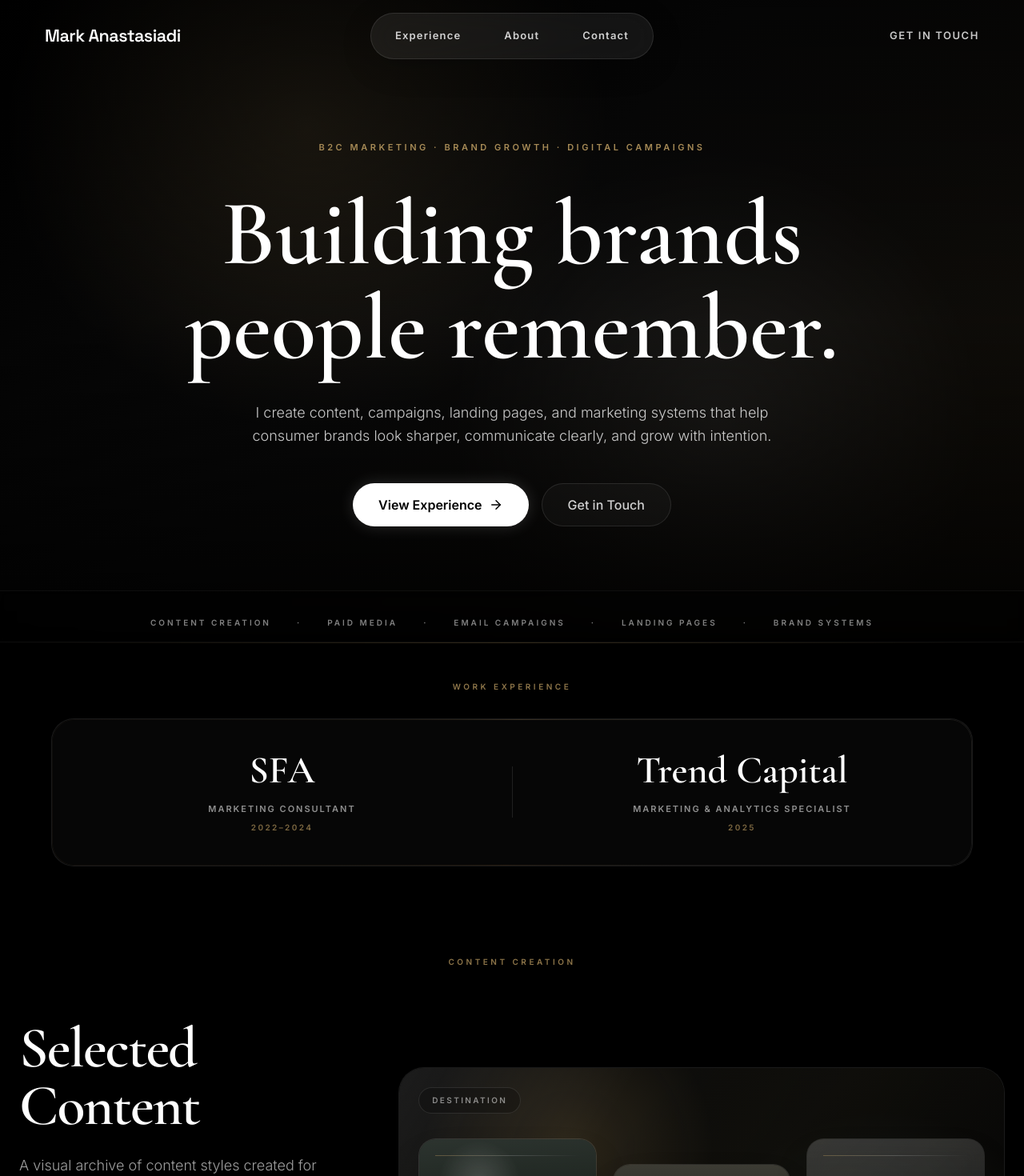
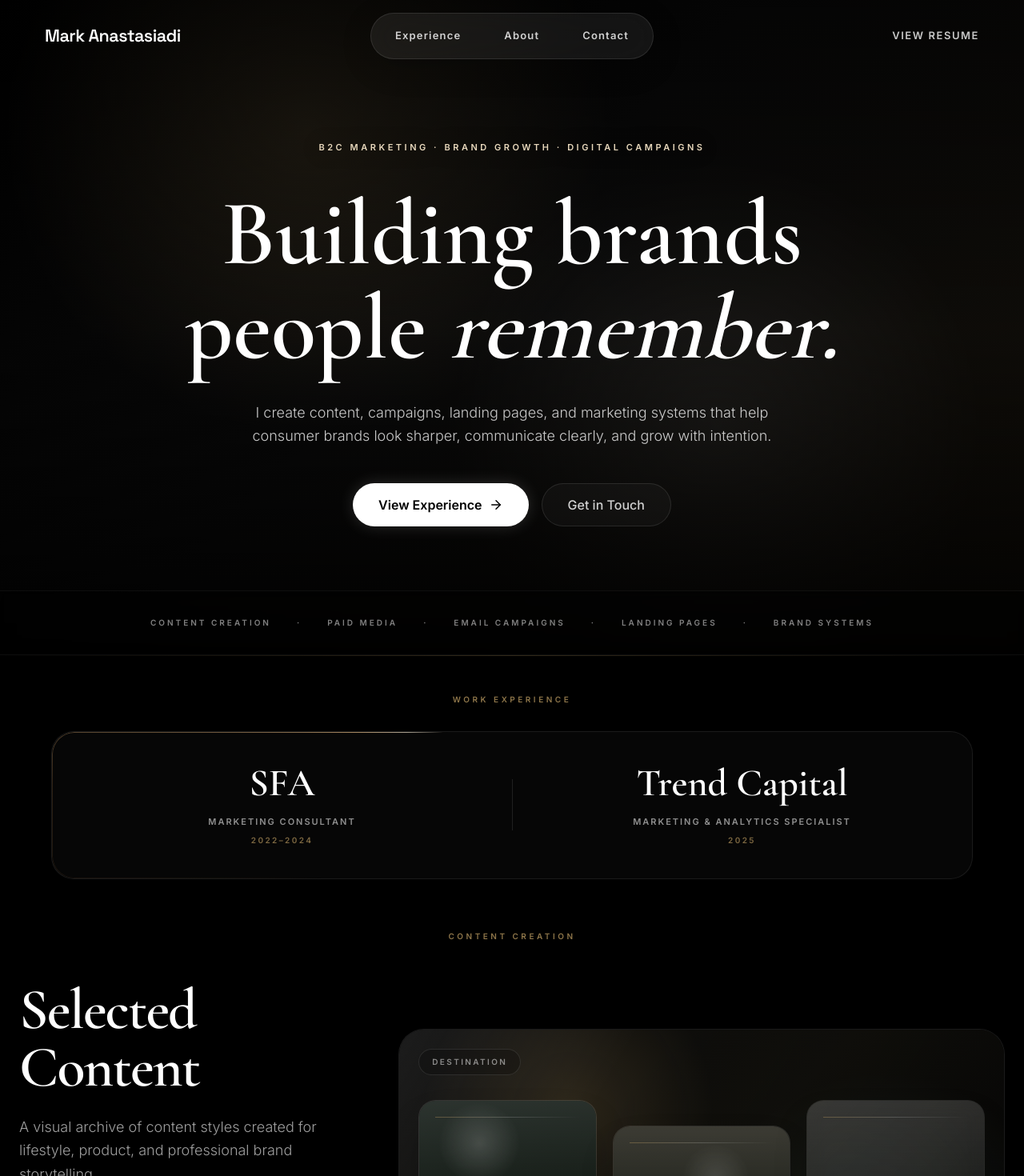
Before and after one commit to markkkka/Portfolio-Website, a React (Vite) app: page / in a window 1280 px wide. Shown: the top 1470 px of the page at 80% size. Built offline with nearby package versions, Linux system fonts and the light colour scheme.

Commit message:
Merge approved portfolio refinements

```diff
--- a/src/App.tsx
+++ b/src/App.tsx
@@ -222,10 +222,10 @@ const Navbar = () => {
         </div>
 
         <a
-          href="#contact"
+          href="/resume.pdf"
           className="hidden md:flex col-start-3 justify-self-end items-center min-h-[44px] text-[13px] font-semibold tracking-[0.12em] uppercase text-white/78 transition-colors duration-300 hover:text-white"
         >
-          Get in Touch
+          View Resume
         </a>
 
         <button
@@ -280,7 +280,7 @@ const Hero = () => {
             initial={{ opacity: 0, y: 20 }}
             animate={{ opacity: 1, y: 0 }}
             transition={{ delay: 0.2 }}
-            className="mb-8 inline-block text-[11px] font-bold tracking-[0.32em] uppercase text-brand-earth md:mb-10"
+            className="mb-8 inline-block text-[11px] font-bold tracking-[0.32em] uppercase text-[#E8D8BC] drop-shadow-[0_1px_12px_rgba(0,0,0,0.35)] md:mb-10"
           >
             B2C MARKETING · BRAND GROWTH · DIGITAL CAMPAIGNS
           </motion.span>
@@ -291,7 +291,7 @@ const Hero = () => {
             transition={{ delay: 0.4, duration: 0.8, ease: [0.16, 1, 0.3, 1] }}
             className="mb-8 max-w-4xl font-editorial text-6xl font-semibold leading-[1.02] tracking-normal text-brand-white md:text-8xl lg:text-[7.25rem]"
           >
-            Building brands people remember.
+            Building brands people <span className="italic">remember.</span>
           </motion.h1>
 
           <motion.p
@@ -318,8 +318,8 @@ const Hero = () => {
           </motion.div>
         </motion.div>
 
-        <div className="full-bleed-strip flex justify-center border-t border-white/5 bg-brand-black/30 px-6 py-6 text-center backdrop-blur-sm safe-pb md:py-8">
-          <p className="flex flex-wrap justify-center gap-x-5 gap-y-2 text-[10px] font-bold uppercase tracking-[0.26em] text-white/50 md:gap-x-8 md:tracking-[0.3em]">
+        <div className="full-bleed-strip flex min-h-[72px] items-center justify-center border-t border-white/5 bg-brand-black/30 px-6 py-0 text-center backdrop-blur-sm md:min-h-[80px]">
+          <p className="flex flex-wrap items-center justify-center gap-x-5 gap-y-2 text-[10px] font-bold uppercase leading-none tracking-[0.26em] text-white/50 md:gap-x-8 md:tracking-[0.3em]">
             <span>CONTENT CREATION</span> <span>·</span> <span>PAID MEDIA</span> <span>·</span> <span>EMAIL CAMPAIGNS</span> <span>·</span> <span>LANDING PAGES</span> <span>·</span> <span>BRAND SYSTEMS</span>
           </p>
         </div>
@@ -412,10 +412,10 @@ const SelectedContent = () => {
   const activeCategory = SELECTED_CONTENT_CATEGORIES.find((category) => category.id === activeCategoryId) || SELECTED_CONTENT_CATEGORIES[0];
 
   return (
-    <section className="relative overflow-hidden bg-brand-black px-6 pb-24 pt-14 md:pb-32 md:pt-16">
+    <section className="relative overflow-hidden bg-brand-black px-6 pb-24 pt-2 md:pb-32 md:pt-4">
       <div className="relative z-10 mx-auto max-w-7xl">
         <SectionReveal>
-          <p className="mb-12 text-center text-[10px] font-bold uppercase tracking-[0.35em] text-brand-earth/85 md:mb-16">
+          <p className="mb-10 text-center text-[10px] font-bold uppercase tracking-[0.35em] text-brand-earth/85 md:mb-12">
             Content Creation
           </p>
 
--- a/src/index.css
+++ b/src/index.css
@@ -76,7 +76,7 @@
   position: relative;
   isolation: isolate;
   overflow: hidden;
-  --work-border-angle: 18deg;
+  --work-border-angle: 0deg;
   --work-glow-x: 50%;
   --work-glow-y: 50%;
 }
@@ -89,22 +89,23 @@
   padding: 1px;
   border-radius: inherit;
   pointer-events: none;
-  opacity: 0.64;
+  opacity: 0.92;
   background: conic-gradient(
     from var(--work-border-angle),
-    rgba(185, 151, 107, 0.08),
-    rgba(185, 151, 107, 0.46),
-    rgba(255, 255, 255, 0.1),
-    rgba(154, 106, 58, 0.36),
-    rgba(185, 151, 107, 0.08)
+    rgba(185, 151, 107, 0) 0deg,
+    rgba(185, 151, 107, 0) 292deg,
+    rgba(154, 106, 58, 0.28) 316deg,
+    rgba(185, 151, 107, 0.95) 338deg,
+    rgba(240, 228, 207, 0.72) 348deg,
+    rgba(185, 151, 107, 0) 360deg
   );
   -webkit-mask:
     linear-gradient(#000 0 0) content-box,
     linear-gradient(#000 0 0);
   -webkit-mask-composite: xor;
   mask-composite: exclude;
-  animation: work-border-orbit 8s linear infinite;
-  transition: opacity 500ms ease;
+  animation: work-border-orbit 6.5s linear infinite;
+  filter: drop-shadow(0 0 7px rgba(185, 151, 107, 0.22));
 }
 
 .work-experience-card::after {
@@ -122,10 +123,6 @@
 .work-experience-card > * {
   position: relative;
   z-index: 1;
-}
-
-.work-experience-card:hover::before {
-  opacity: 0.84;
 }
 
 .work-experience-card:hover::after {
@@ -160,11 +157,11 @@
 @property --work-border-angle {
   syntax: "<angle>";
   inherits: false;
-  initial-value: 18deg;
+  initial-value: 0deg;
 }
 
 @keyframes work-border-orbit {
   to {
-    --work-border-angle: 378deg;
+    --work-border-angle: 360deg;
   }
 }
```
